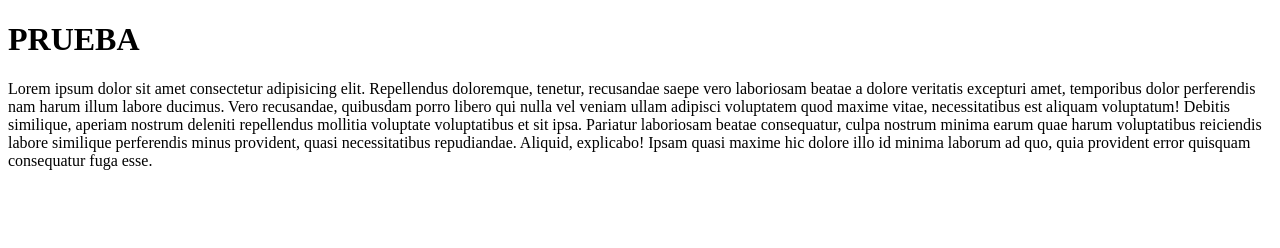
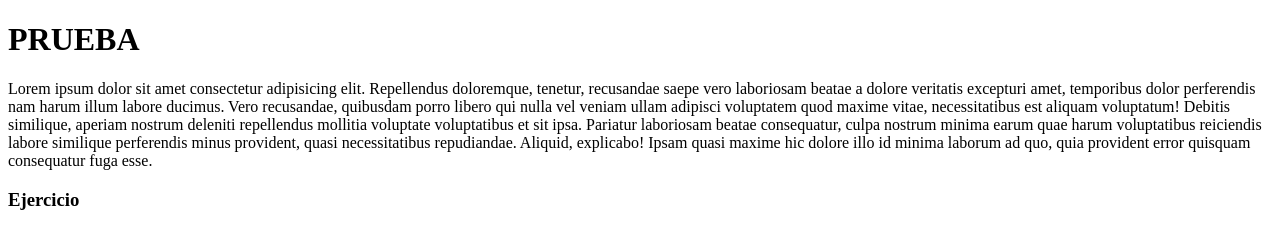
Before and after one commit to merpass/prueba, a plain HTML site: page index.html in a window 1280 px wide. Drawn offline with Linux system fonts and the light colour scheme.

Commit message:
agrego footer

```diff
--- a/index.html
+++ b/index.html
@@ -8,6 +8,9 @@
 <body>
     <h1>PRUEBA</h1>
     <p>Lorem ipsum dolor sit amet consectetur adipisicing elit. Repellendus doloremque, tenetur, recusandae saepe vero laboriosam beatae a dolore veritatis excepturi amet, temporibus dolor perferendis nam harum illum labore ducimus. Vero recusandae, quibusdam porro libero qui nulla vel veniam ullam adipisci voluptatem quod maxime vitae, necessitatibus est aliquam voluptatum! Debitis similique, aperiam nostrum deleniti repellendus mollitia voluptate voluptatibus et sit ipsa. Pariatur laboriosam beatae consequatur, culpa nostrum minima earum quae harum voluptatibus reiciendis labore similique perferendis minus provident, quasi necessitatibus repudiandae. Aliquid, explicabo! Ipsam quasi maxime hic dolore illo id minima laborum ad quo, quia provident error quisquam consequatur fuga esse.</p>
+    <footer>
+        <h3>Ejercicio</h3>
+    </footer>
 
 </body>
 </html>
```
